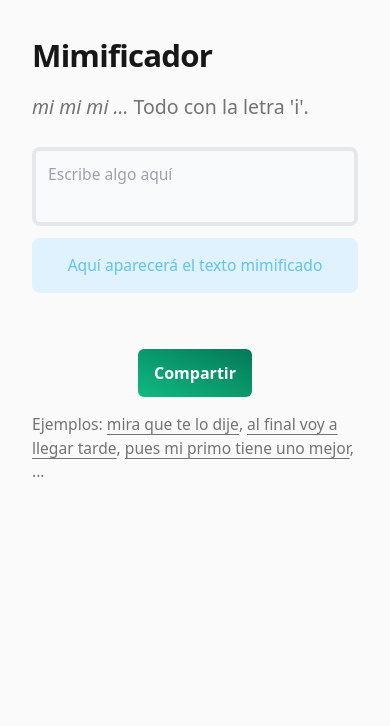
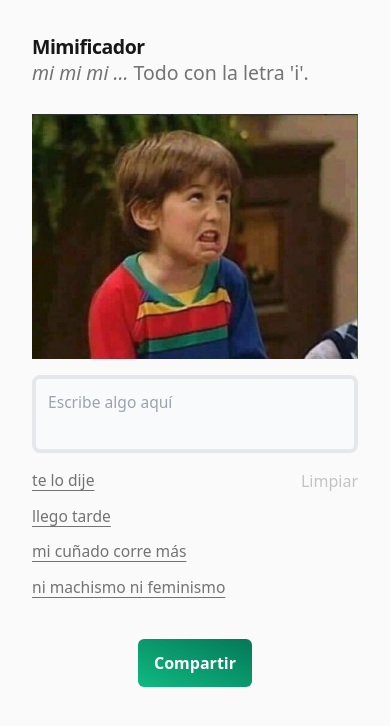
Before and after one commit to manumorante/mimificador, a React (Vite) app: page / in a window 390 px wide. Shown: the top 726 px of the page. Built offline with nearby package versions, Linux system fonts and the light colour scheme.

Commit message:
mimimi boy

```diff
--- a/public/data.json
+++ b/public/data.json
@@ -11,9 +11,5 @@
   "cta": {
     "text": "Compartir"
   },
-  "examples": [
-    "mira que te lo dije",
-    "al final voy a llegar tarde",
-    "pues mi primo tiene uno mejor"
-  ]
+  "examples": ["te lo dije", "llego tarde", "mi cuñado corre más", "ni machismo ni feminismo"]
 }
--- a/src/App.tsx
+++ b/src/App.tsx
@@ -2,26 +2,33 @@ import data from '../public/data.json'
 import cx from 'clsx'
 import { useState, useRef } from 'react'
 import { mimify } from './utils/Mimificator'
-import { textFromUrl } from './utils/textFromUrl'
+import { getTextFromURLParam } from './utils/getTextFromURLParam'
 
 export default function App() {
-  const defaultText = textFromUrl()
+  const [defaultText, setDefault] = useState(getTextFromURLParam())
   const [mimified, setMimified] = useState(mimify(defaultText))
   const textareaRef = useRef<HTMLTextAreaElement>(null)
 
   const hundleKeyUp = () => {
+    updateURL()
     minimize()
-  }
-
-  const handleCopy = () => {
-    // alert('TBD')
   }
 
   function showExampleNum(num: number) {
     if (!textareaRef.current) return
 
     textareaRef.current.value = data.examples[num]
+    updateURL()
     minimize()
+  }
+
+  function updateURL() {
+    if (!textareaRef.current) return
+
+    const text = textareaRef.current.value
+    const url = new URL(window.location.href)
+    url.searchParams.set('t', text)
+    window.history.pushState({}, '', url.toString())
   }
 
   const minimize = () => {
@@ -33,6 +40,7 @@ export default function App() {
 
     textareaRef.current.value = ''
     setMimified('')
+    setDefault('')
   }
 
   const buttonCx = cx(
@@ -42,8 +50,14 @@ export default function App() {
     'font-bold'
   )
 
+  const cleanLinkCx = cx(
+    'text-right transition duration-500',
+    { 'opacity-40 cursor-default': !mimified },
+    { 'opacity-95 cursor-pointer': !!mimified }
+  )
+
   const titleCx = cx(
-    'text-var-2xl text-neutral-900 dark:text-neutral-50 font-extrabold tracking-tight'
+    'text-var-xl text-neutral-900 dark:text-neutral-50 font-extrabold tracking-tight'
   )
   const descriptionCx = cx('mb-3 text-var-xl font-normal leading-tight sm:leading-none ')
 
@@ -66,35 +80,28 @@ export default function App() {
     'dark:focus:bg-gray-800 dark:focus:border-gray-600'
   )
 
-  const outputPlaceholderCx = cx(
-    textareaCx,
-    'text-var-md text-center',
-
-    // Light mode
-    'text-sky-500/60  bg-sky-100 border-sky-100',
-
-    // Dark mode
-    'dark:text-sky-500 dark:bg-sky-950 dark:border-sky-950'
+  const paramOutputCx = cx(
+    'absolute bottom-0',
+    'w-full p-4 sm:p-5',
+    'text-white uppercase text-var-2xl font-semibold leading-none text-center tracking-wide'
   )
 
-  const outputCx = cx(
-    textareaCx,
-    'text-var-lg text-center tracking-wide',
-
-    // Light mode
-    'text-sky-500  bg-sky-200 border-sky-200/50',
-
-    // Dark mode
-    'dark:text-sky-300 dark:bg-sky-900 dark:border-sky-900'
-  )
+  const boyCx = cx('w-full')
 
   return (
     <>
+      <div>
         <h1 className={titleCx}>{data.title}</h1>
 
         <h2 className={descriptionCx}>
           <span className='italic'>mi mi mi ...</span> {data.description}.
         </h2>
+      </div>
+
+      <div className='relative'>
+        <div className={paramOutputCx}>{mimified}</div>
+        <img className={boyCx} src='/mimimi-boy.jpg' alt='Whiny boy' />
+      </div>
 
       <div className='flex flex-col md:flex-row gap-3'>
         <textarea
@@ -105,45 +112,28 @@ export default function App() {
           autoComplete='off'
           defaultValue={defaultText}
         />
-
-        {!mimified ? (
-          <div className={outputPlaceholderCx}>{data.output.placeholder}</div>
-        ) : (
-          <div className={outputCx}>{mimified}</div>
-        )}
       </div>
 
-      <div
-        onClick={handleClear}
-        className={cx(
-          'text-right transition duration-500',
-          { '-translate-y-4 opacity-0 cursor-default': !mimified },
-          { 'opacity-60 cursor-pointer': !!mimified }
-        )}>
-        Limpiar
-      </div>
-
-      <div className='sticky bottom-8 flex justify-center'>
-        <button onClick={handleCopy} className={buttonCx}>
-          {data.cta.text}
-        </button>
-      </div>
-
-      <section className='text-var-md mb-6'>
-        <span>Ejemplos:</span>{' '}
+      <div className='flex justify-between mb-6'>
+        <div className='flex flex-col gap-3 text-var-md'>
           {data.examples.map((example, index) => (
-          <>
             <span
               onClick={() => showExampleNum(index)}
               key={index}
               className='cursor-pointer underline underline-offset-4'>
               {example}
             </span>
-            {',  '}
-          </>
           ))}
-        {'...'}
-      </section>
+        </div>
+
+        <div onClick={handleClear} className={cleanLinkCx}>
+          Limpiar
+        </div>
+      </div>
+
+      <div className='sticky bottom-8 flex justify-center'>
+        <button className={buttonCx}>{data.cta.text}</button>
+      </div>
     </>
   )
 }
--- a/src/index.css
+++ b/src/index.css
@@ -4,7 +4,7 @@
 
 @layer utilities {
   .text-var-2xl {
-    font-size: min(8vw, 52px);
+    font-size: min(9vw, 60px);
   }
 
   .text-var-xl {
--- /dev/null
+++ b/src/utils/getTextFromURLParam.ts
@@ -0,0 +1,5 @@
+export const getTextFromURLParam = () => {
+  const url = new URL(window.location.href)
+  const params = new URLSearchParams(url.search)
+  return params.get('t') || ''
+}
--- a/src/utils/textFromUrl.ts
+++ /dev/null
@@ -1,6 +0,0 @@
-// Check if `text` is a url
-export const textFromUrl = () => {
-  const url = new URL(window.location.href)
-  const params = new URLSearchParams(url.search)
-  return params.get('text') || ''
-}
```
Also changed, not shown: public/mimimi-boy.jpg (added). Lines whose indentation alone changed are shown as unchanged.
